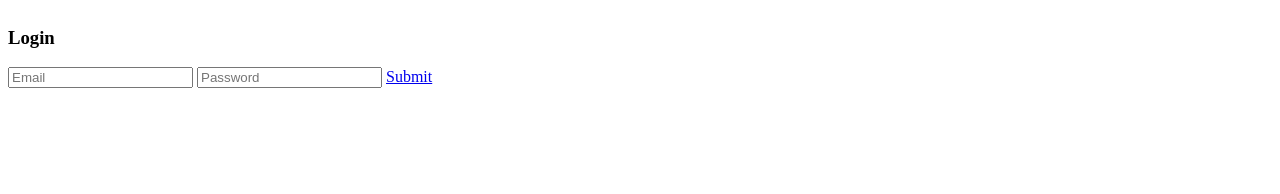
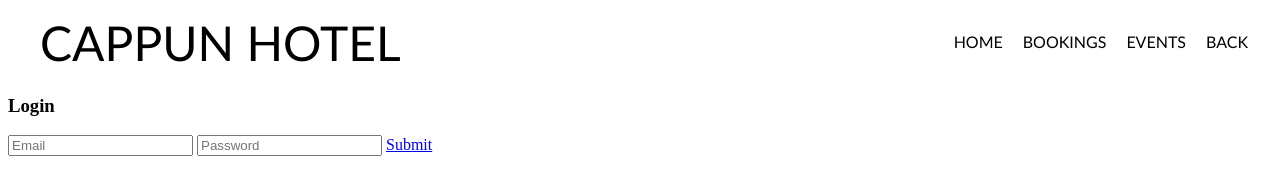
Before and after one commit to 0V3R-DR1V3/Traphits, a plain HTML site: page hi.html in a window 1280 px wide. Drawn offline with Linux system fonts and the light colour scheme.

Commit message:
Update hi.html

```diff
--- a/hi.html
+++ b/hi.html
@@ -8,6 +8,18 @@
     <title>Login or Sign Up</title>
 </head>
 <body class="ind">
+            <source src="1108039707-preview.mp4" type="video/mp4">
+      </video>
+    <section class="header">
+        <div class="logo">
+         <a href="#" id="Banns">CAPPUN HOTEL</a>
+         <ul>
+                <li><a href="#" class="cat">HOME</a></li>
+                <li><a href="#" class="cat">BOOKINGS</a></li>
+                <li><a href="#" class="cat">EVENTS</a></li>
+                <li><a href="hi.html" class="cat">BACK</a></li>
+         </ul>
+        </div>
     <header>
       <div>
         <h1 class="logo"></h1>
```
